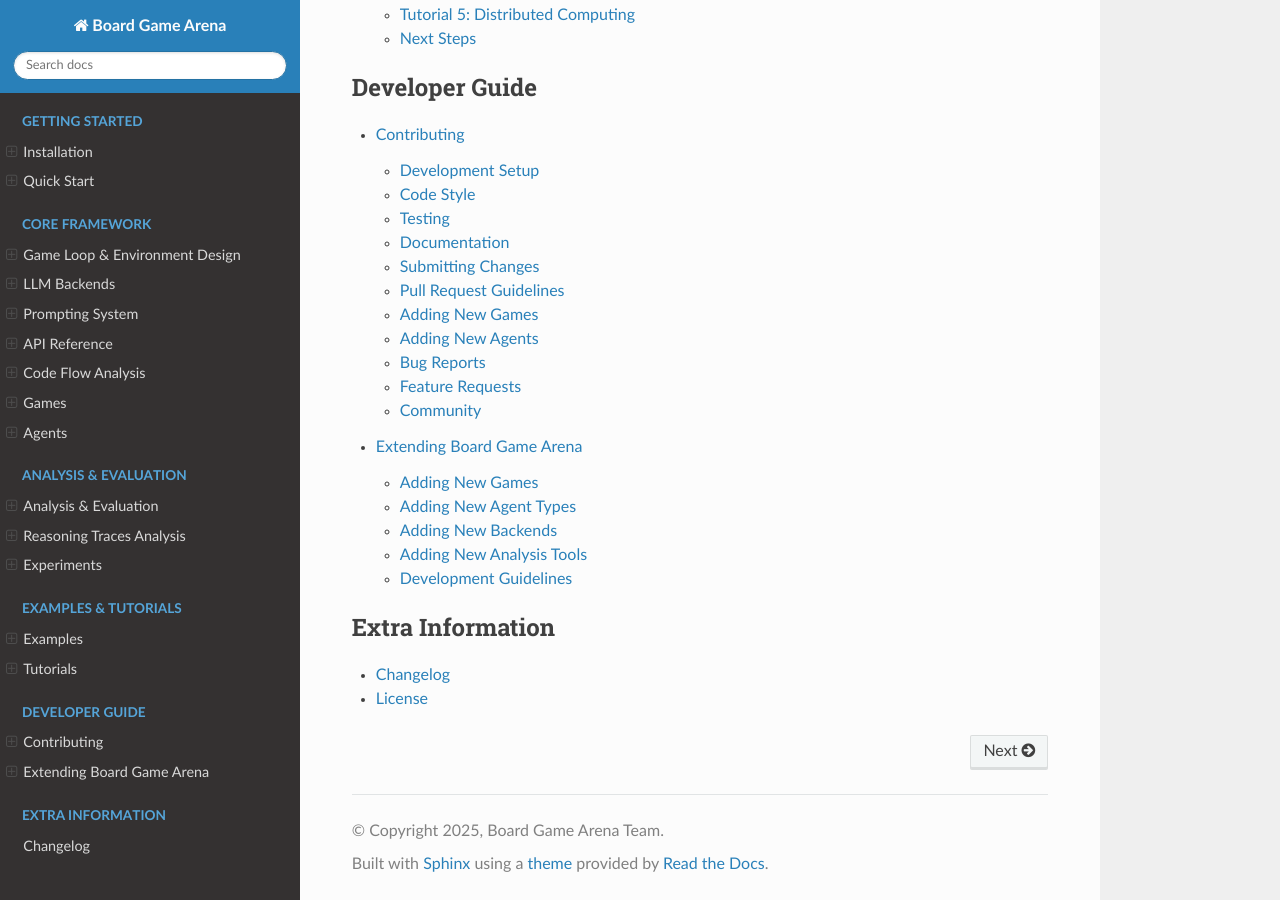
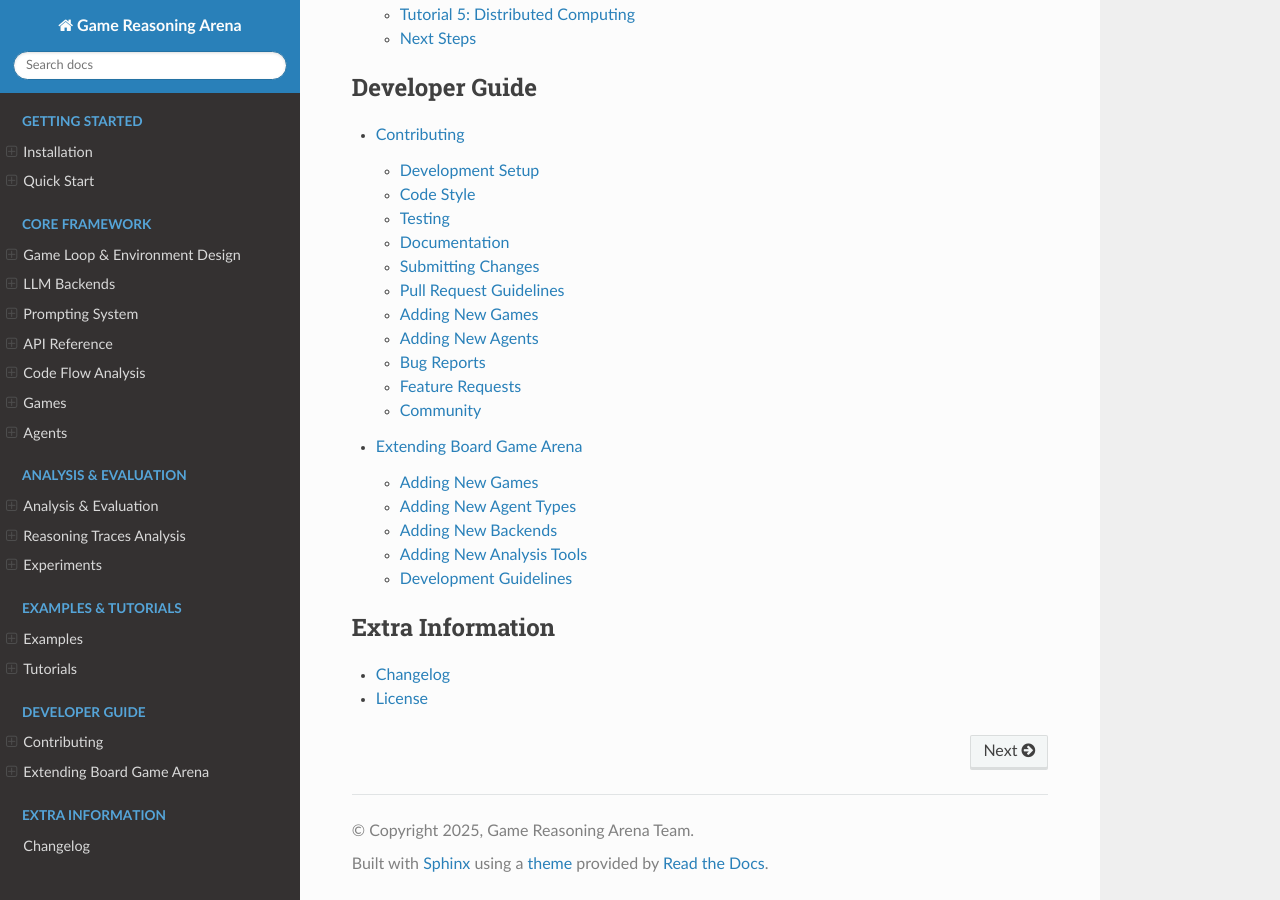
Before and after one commit to SLAMPAI/game_reasoning_arena, a Sphinx documentation site: the page built from docs/index.rst, in a window 1280 px wide and 900 px high, scrolled down 3685 px. Built offline with Sphinx 7.4.7 and the Read the Docs theme 3.1.0, drawn with Linux system fonts in a browser that asks for light colours.

Commit message:
Updated config for docs

```diff
--- a/docs/conf.py
+++ b/docs/conf.py
@@ -7,9 +7,9 @@
 sys.path.insert(0, os.path.abspath('../src'))
 
 # -- Project information -----------------------------------------------------
-project = 'Board Game Arena'
-copyright = '2025, Board Game Arena Team'  # noqa: A001
-author = 'Board Game Arena Team'
+project = 'Game Reasoning Arena'
+copyright = '2025, Game Reasoning Arena Team'  # noqa: A001
+author = 'Lucia Cipolina-Kun'
 release = '1.0.0'
 
 # -- General configuration ---------------------------------------------------
```
Also changed, not shown: high_level_architecture.png (added).
